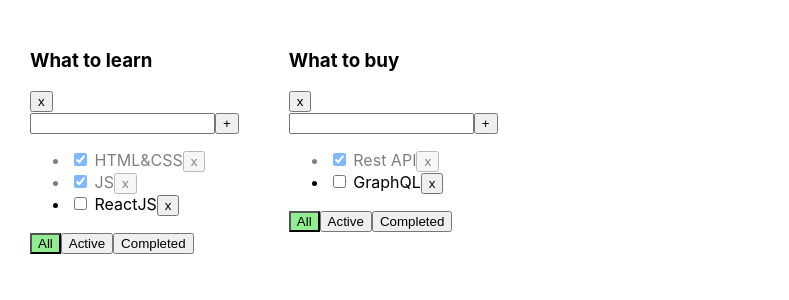
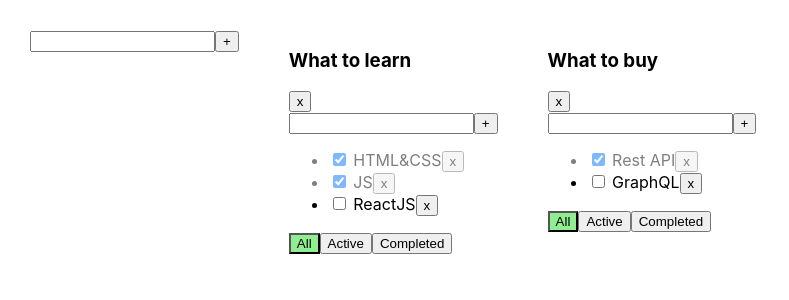
Before and after one commit to SandraVLP/TODOlist, a React (Create React App) app in the folder 1-todolist/: page / in a window 1280 px wide. Shown: the top 300 px of the page, without its empty margins (0-789 px from the left). Built offline with nearby package versions, Linux system fonts and the light colour scheme.

Commit message:
lesson 2

```diff
--- /dev/null
+++ b/1-todolist/src/AddItemForm.tsx
@@ -0,0 +1,55 @@
+import React from 'react'
+import { KeyboardEvent } from "react";
+import { Button } from './Button';
+import { useState } from 'react';
+
+type Props = {
+    addItem: ( title: string) => void
+
+}
+
+const AddItemForm = ({addItem}: Props) => {
+    const [taskTitle, setTaskTitle] = useState("");
+    const [error, setError] = useState<string | null>(null);
+
+    const changeTaskTitleHandler = (event: any) => {
+        setTaskTitle(event.currentTarget.value);
+      };
+
+
+  const addTaskHandler = () => {
+    if (taskTitle.trim() !== "") {
+      addItem(taskTitle.trim());
+      setTaskTitle("");
+    } else {
+      setError("Title is required");
+    }
+  };
+
+
+  const addTaskOnKeyUpHandler = (event: KeyboardEvent<HTMLInputElement>) => {
+    setError(null)
+    if (event.key === "Enter") {
+      addTaskHandler();
+
+    }
+  };
+  return (
+    <div>
+        <input
+        className={error ? 'error' : ''}
+          value={taskTitle}
+          onChange={changeTaskTitleHandler}
+          onKeyUp={addTaskOnKeyUpHandler}
+        />
+        <Button
+          title="+"
+          onClick={() => {
+            addTaskHandler();
+          }}
+        />
+        {error && <div className={'error-message'}>{error}</div>}
+      </div>)
+}
+
+export default AddItemForm
--- a/1-todolist/src/App.tsx
+++ b/1-todolist/src/App.tsx
@@ -4,6 +4,7 @@ import "./App.css";
 import { Todolist } from "./Todolist";
 
 import { v1 } from "uuid";
+import AddItemForm from "./AddItemForm";
 
 export type FilterValuesType = "all" | "active" | "completed";
 
@@ -66,15 +67,13 @@ function App() {
   }
 
   const addTask = (todoID: string, title: string) => {
-    const newTask: TaskType = {
+    const newTask = {
       id: v1(),
       title: title,
-      isDone: false,
-    }
-    // setTasks({...tasks, [todoID]: [...tasks[todoID], newTask]})
-    setTasks((prevState) => ({...prevState, [todoID]: [...prevState[todoID], newTask]}))
-    // const updatedTasks = [newTask, ...tasks]
-    // setTasks(updatedTasks)
+      isDone: false
+  }
+  const newTodolistTasks = {...tasks, [todoID]: [newTask, ...tasks[todoID]]}
+  setTasks(newTodolistTasks)
   }
 
 
@@ -88,12 +87,24 @@ function App() {
    setTodolists(todolists.map(el => el.id === todoID ? {...el, filter:newFilter} : el))
   };
 
+const addTodoList = (title: string) => {
+  const todolistID = v1()
+  const newTodoList:TodolistType =  { id: todolistID, title: title, filter: 'all' }
+  setTodolists([...todolists, newTodoList])
+  setTasks({...tasks, [todolistID]: []})
+}
 
+const updateTaskTitle = (todoID: string, taskId: string, newTitle: string) => {
+  setTasks({...tasks, [todoID]: tasks[todoID].map(el => el.id === taskId ? {...el, title: newTitle}  : el )})
+}
 
-
+const updateTodolistTitle = (todoID: string, newTitle: string) => {
+  setTodolists(todolists.map(el => el.id === todoID ? {...el, title: newTitle} : el))
+}
 
   return (
     <div className="App">
+      <AddItemForm addItem={addTodoList} />
       {todolists.map((el) => {
           let tasksForTodolist = tasks[el.id];
           if (el.filter === "active") {
@@ -115,6 +126,8 @@ function App() {
         changeTaskStatus={changeTaskStatus}
         filter={el.filter}
         removeTodoList={removeTodoList}
+        updateTaskTitle={updateTaskTitle}
+        updateTodolistTitle={updateTodolistTitle}
       />
       </div>
       )})}
--- /dev/null
+++ b/1-todolist/src/EditableSpan.tsx
@@ -0,0 +1,46 @@
+import React, { ChangeEvent, useState } from "react";
+
+type Props = {
+  oldTitle: string;
+  updateTitle: (newTitle:string) => void
+};
+
+export const EditableSpan = ({ oldTitle, updateTitle }: Props) => {
+    const[edit, setEdit] = useState(false);
+    const[newTitle, setNewTitle] = useState(oldTitle)
+//     const activetEditModeHandler = () => {
+// setEdit(true)
+//     }
+
+//     const deActivetEditModeHandler = () => {
+//         setEdit(false)
+//             }
+
+    const editHandler = () => {
+        setEdit(!edit);
+        if (edit) {
+            updateTitleHandler()
+        }
+
+    }
+
+    const changeTitleHandler = (event: ChangeEvent<HTMLInputElement>) => {
+        setNewTitle(event.currentTarget.value)
+
+    }
+
+    const updateTitleHandler = () => {
+        updateTitle(newTitle.trim());
+
+      };
+
+
+  return (
+
+        edit
+      ? <input value={newTitle}  onBlur={editHandler} autoFocus onChange={changeTitleHandler}/> :
+      <span onDoubleClick={editHandler}>{oldTitle}</span>
+
+
+  );
+};
--- a/1-todolist/src/Todolist.tsx
+++ b/1-todolist/src/Todolist.tsx
@@ -5,6 +5,8 @@ import { TaskType } from "./App";
 import { useState } from "react";
 import { KeyboardEvent } from "react";
 import { ChangeEvent } from "react";
+import AddItemForm from "./AddItemForm";
+import { EditableSpan } from "./EditableSpan";
 
 
 
@@ -18,6 +20,8 @@ type PropsType = {
   changeTaskStatus: (todoID: string, taskId: string, taskStatus: boolean) => void;
   removeTodoList: (todoID: string) => void;
   filter: string;
+  updateTaskTitle: (todoID: string, taskId: string, newTitle: string) => void
+  updateTodolistTitle: (todoID: string, newTitle: string) => void
 };
 
 export const Todolist = ({
@@ -29,16 +33,32 @@ export const Todolist = ({
   addTask,
   changeTaskStatus,
   filter,
-  removeTodoList
+  removeTodoList,
+  updateTaskTitle,
+  updateTodolistTitle
 }: PropsType) => {
-  const [taskTitle, setTaskTitle] = useState("");
-  const [error, setError] = useState<string | null>(null);
+  // const [taskTitle, setTaskTitle] = useState("");
+  // const [error, setError] = useState<string | null>(null);
 
   const tasksList = tasks.map((task: TaskType) => {
     const changeTaskStatusHandler = (e: ChangeEvent<HTMLInputElement>) => {
       const newStatusValue = e.currentTarget.checked;
       changeTaskStatus(todoID, task.id, newStatusValue);
     };
+    let tasksForTodolist = tasks;
+    if (filter === "active") {
+      tasksForTodolist = tasks.filter((task) => !task.isDone);
+    }
+
+    if (filter === "completed") {
+      tasksForTodolist = tasks.filter((task) => task.isDone);
+    }
+
+    // const updateTaskTitleHandler = (newTitle:string) => {
+    //   console.log(newTitle)
+    //   updateTaskTitle(todoID,task.id, newTitle )
+    // }
+
     return (
       <li key={task.id} className={task.isDone ? 'is-done' : ''}>
         <input
@@ -46,32 +66,13 @@ export const Todolist = ({
           checked={task.isDone}
           onChange={changeTaskStatusHandler}
         />{" "}
-        <span>{task.title}</span>
+        <EditableSpan oldTitle={task.title} updateTitle={(newTitle: string) => {updateTaskTitleHandler(task.id, newTitle)}}/>
+        {/* <span>{task.title}</span> */}
         <Button title="x" onClick={() => removeTask(todoID,task.id)} />
       </li>
     );
   });
 
-  const addTaskHandler = () => {
-    if (taskTitle.trim() !== "") {
-      addTask(todoID, taskTitle.trim());
-      setTaskTitle("");
-    } else {
-      setError("Title is required");
-    }
-  };
-
-  const changeTaskTitleHandler = (event: any) => {
-    setTaskTitle(event.currentTarget.value);
-  };
-
-  const addTaskOnKeyUpHandler = (event: KeyboardEvent<HTMLInputElement>) => {
-    setError(null)
-    if (event.key === "Enter") {
-      addTaskHandler();
-
-    }
-  };
 
   const removeListHandler = () => {
     removeTodoList(todoID)
@@ -82,21 +83,26 @@ export const Todolist = ({
     changeFilter(todoID, filter);
   };
 
-  let tasksForTodolist = tasks;
-  if (filter === "active") {
-    tasksForTodolist = tasks.filter((task) => !task.isDone);
+
+  const addTaskHandler = (title: string) => {
+    addTask(todoID, title)
   }
+const updateTodolistTitleHandler = (newTitle: string) => {
+  updateTodolistTitle(todoID, newTitle)
+}
 
-  if (filter === "completed") {
-    tasksForTodolist = tasks.filter((task) => task.isDone);
-  }
-
+const updateTaskTitleHandler = (taskId: string, newTitle:string) => {
+  console.log(newTitle)
+  updateTaskTitle(todoID,taskId, newTitle )
+}
 
   return (
     <div>
-      <h3>{title}</h3>
+      {/* <h3>{title}</h3> */}
+      <h3> <EditableSpan oldTitle={title} updateTitle={updateTodolistTitleHandler}/></h3>
       <Button title="x" onClick={removeListHandler}/>
-      <div>
+      <AddItemForm addItem={addTaskHandler}/>
+      {/* <div>
         <input
         className={error ? 'error' : ''}
           value={taskTitle}
@@ -110,7 +116,7 @@ export const Todolist = ({
           }}
         />
         {error && <div className={'error-message'}>{error}</div>}
-      </div>
+      </div> */}
       {tasks.length === 0 ? <p>No tasks</p> : <ul>{tasksList}</ul>}
       <div>
         <Button className={filter === 'all' ? 'active-filter' : ''} title={"All"} onClick={() => changeFilterTasksHandler("all")} />
```
